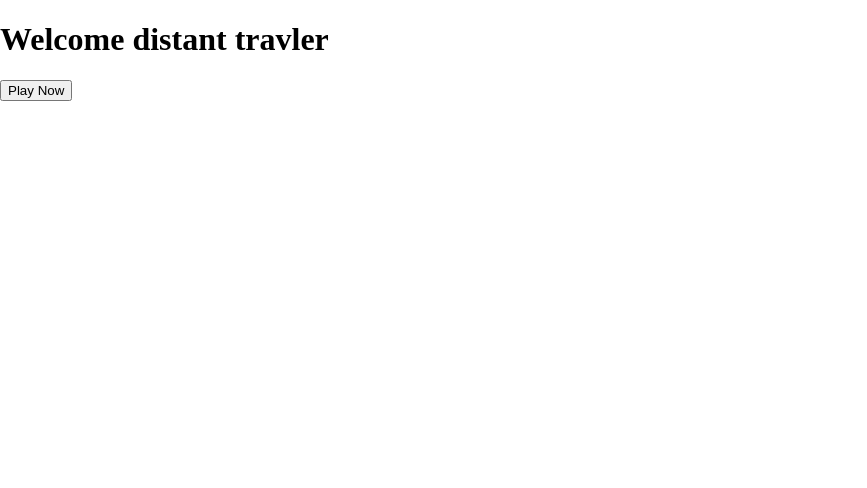
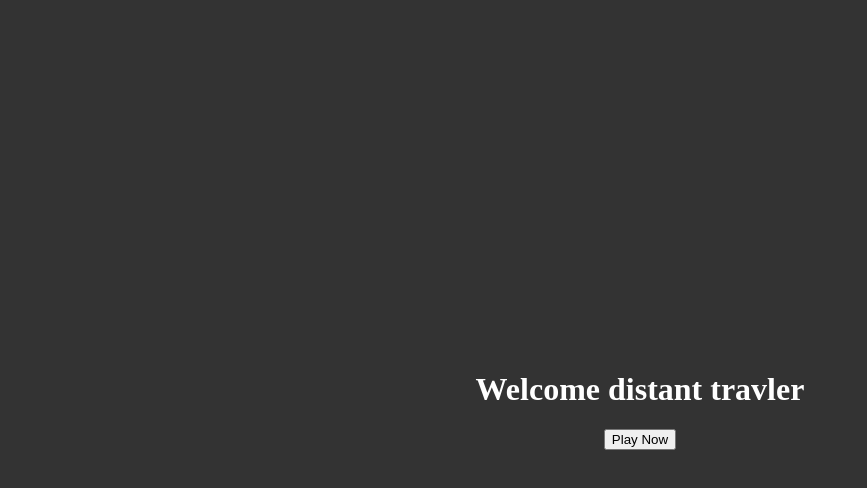
Before and after one commit to Deadzombthegoat/plnfps, a website: page public/index.html in a window 1280 px wide. Shown: the whole page, without its empty margins (0-867 px from the left). Drawn offline with nearby package versions, Linux system fonts and the light colour scheme; no server answers.

Commit message:
Update style.css

```diff
--- a/public/style.css
+++ b/public/style.css
@@ -1,6 +1,16 @@
 body {
     margin: 0;
     overflow: hidden;
+    background-color: #333;
+    color: white;
+    display: flex;
+    justify-content: center;
+    align-items: center;
+    height: 100vh;
+}
+
+.lobby {
+    text-align: center;
 }
 
 canvas {
```
